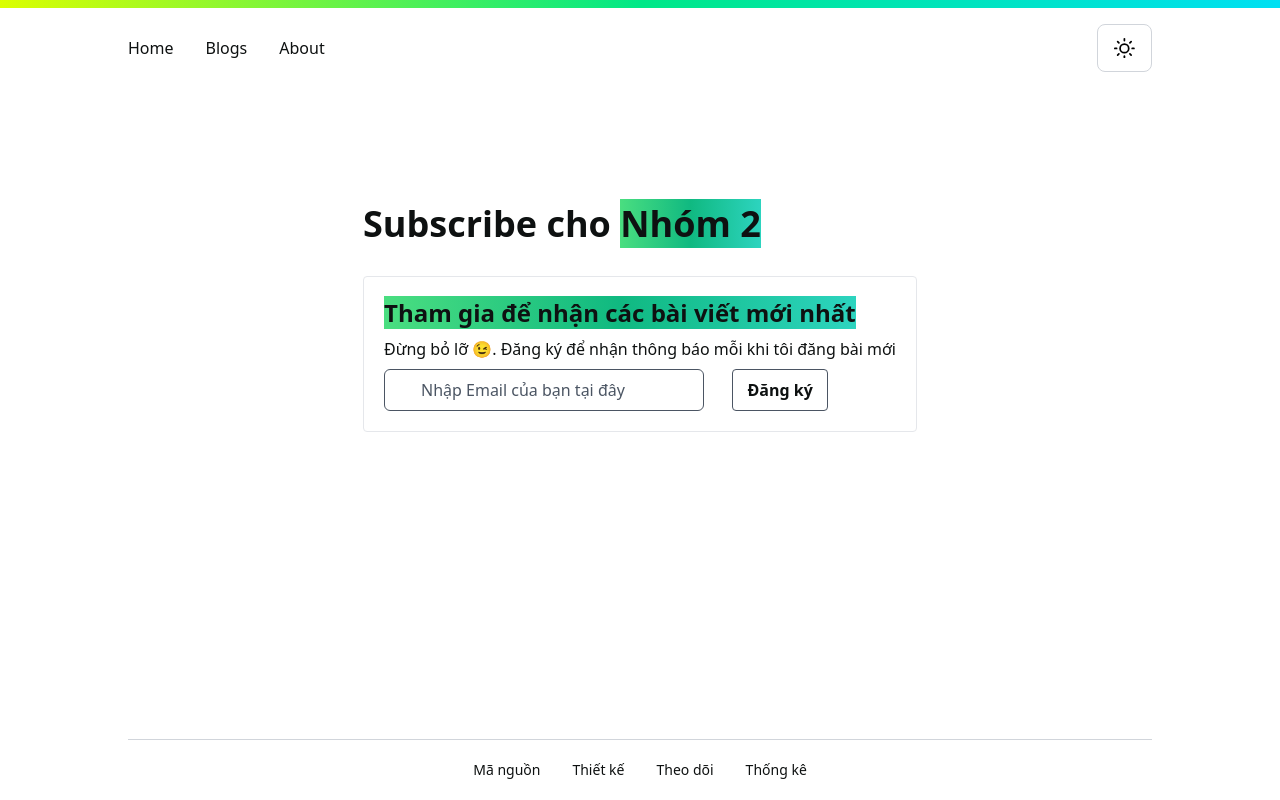
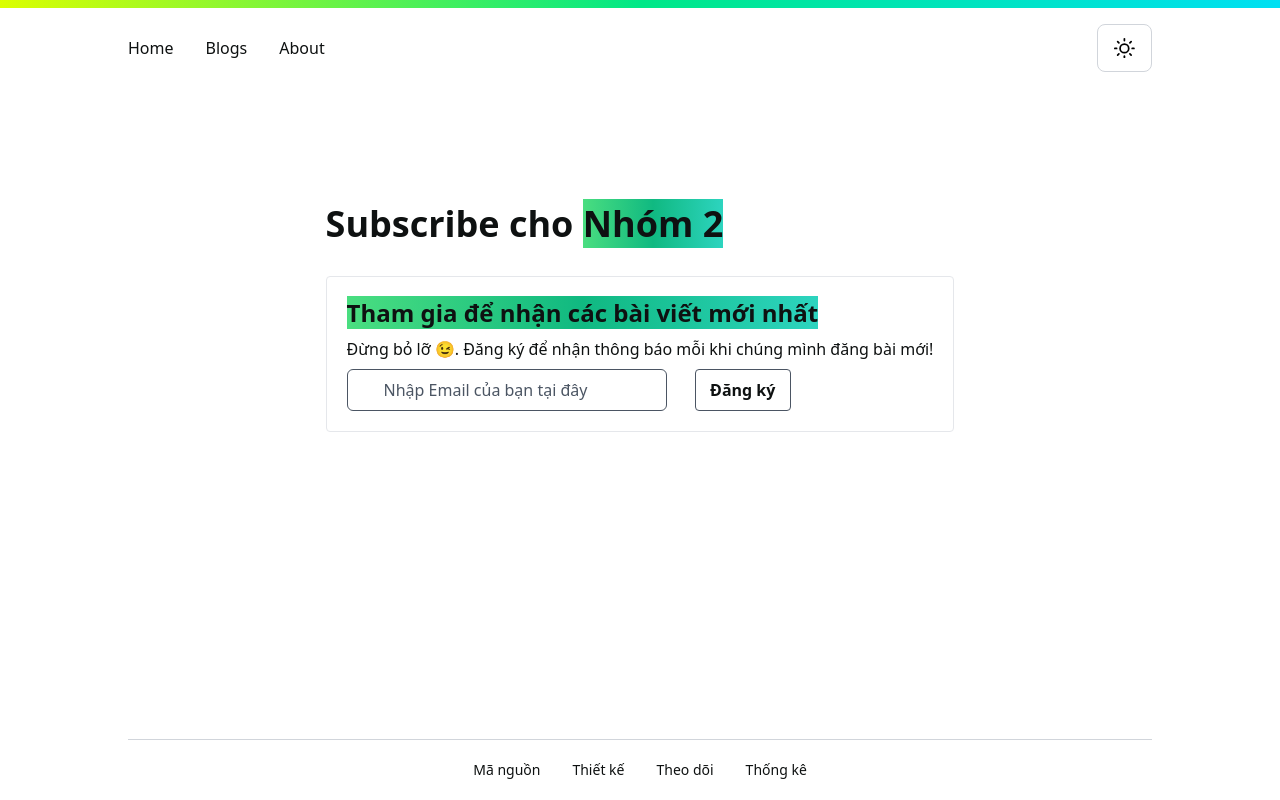
Before and after one commit to Jackesque/IE104-Project-Personal-Blog, a SvelteKit app: page /subscribe in a window 1280 px wide. Built offline with nearby package versions, Linux system fonts and the light colour scheme.

Commit message:
Update Subscribe.svelte

```diff
--- a/src/routes/subscribe/Subscribe.svelte
+++ b/src/routes/subscribe/Subscribe.svelte
@@ -2,7 +2,7 @@
     <span class='text-4xl font-bold'>Subscribe cho </span><span class='text-4xl font-bold bg-gradient-to-r from-green-400 via-emerald-500 to-teal-400 dark:bg-clip-text dark:text-transparent'>Nhóm 2</span>
     <div class='rounded border p-5 dark:border-gray-600 mt-8 text-left'>
         <p><span class='text-2xl font-bold bg-gradient-to-r from-green-400 via-emerald-500 to-teal-400 dark:bg-clip-text dark:text-transparent'>Tham gia để nhận các bài viết mới nhất</span></p>
-        <p class='mt-2'>Đừng bỏ lỡ 😉. Đăng ký để nhận thông báo mỗi khi tôi đăng bài mới</p>
+        <p class='mt-2'>Đừng bỏ lỡ 😉. Đăng ký để nhận thông báo mỗi khi chúng mình đăng bài mới!</p>
         <input type='text' id='email' name='email' required placeholder="Nhập Email của bạn tại đây" class='w-80 mt-2 rounded-md bg-white dark:bg-black sm:max-w-xs px-4 py-2 pl-9 placeholder-gray-600 dark:placeholder-gray-400 text-sm md:text-base border border-gray-600 focus:border-green-500 focus:ring-0'>
         <button class='ml-6 rounded border border-gray-600 p-2 w-24 font-bold' on:click={xacnhandangky}>Đăng ký</button>
     </div>
```
